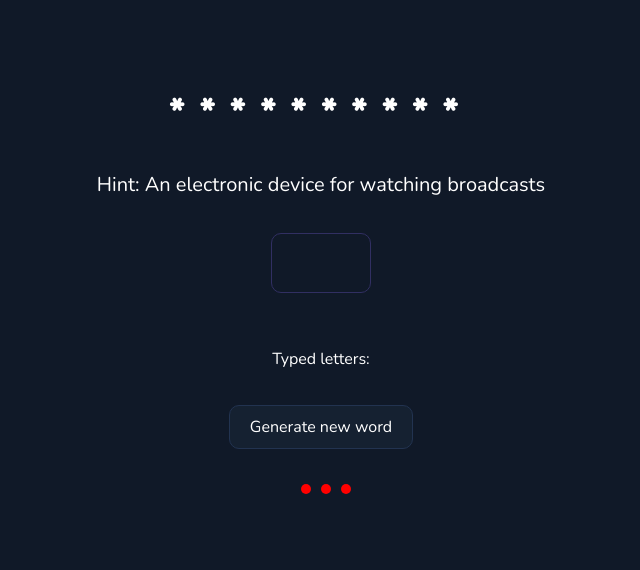
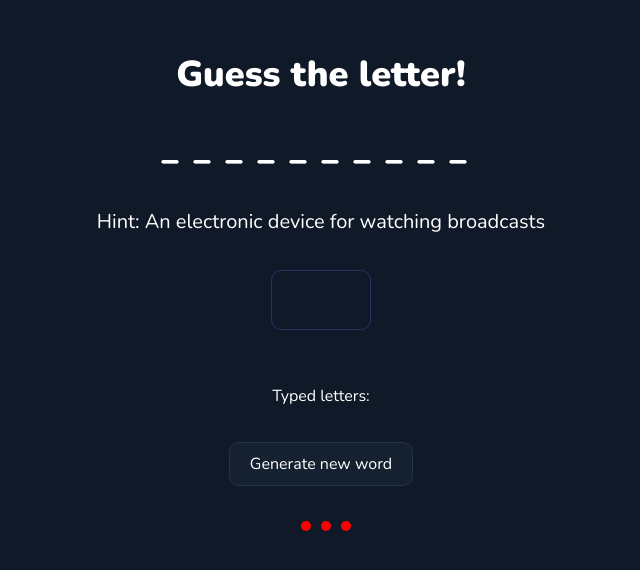
Before and after one commit to KadeoPL/Wisielec, a React (Vite) app: page / in a window 1280 px wide. Shown: the part 110-680 px from the top of the page, without its empty margins (319-959 px from the left). Built offline with nearby package versions, Linux system fonts and the light colour scheme.

Commit message:
change content in alert

```diff
--- a/src/App.jsx
+++ b/src/App.jsx
@@ -39,7 +39,7 @@ function App() {
   function maskWord(wordToMask){
     let anonymizeWord = '';
     for (let i = 0; i< wordToMask.length; i++) {
-      anonymizeWord += '*';
+      anonymizeWord += '_';
     }
     return anonymizeWord;
   }
@@ -48,19 +48,19 @@ function App() {
     if (randomWord.word.includes(letter)) {
       const newMaskedWord = randomWord.word
         .split('')
-        .map((char) => (letters.map(l => l.char).includes(char) || char === letter ? char : '*'))
+        .map((char) => (letters.map(l => l.char).includes(char) || char === letter ? char : '_'))
         .join('');
       setMaskedWord(newMaskedWord);
 
-      if (!newMaskedWord.includes('*')) {
-        alert('You win!');
+      if (!newMaskedWord.includes('_')) {
+        alert(`You win! The word is: ${randomWord.word}`);
         startNewGame();
     }}
   }
 
   useEffect(() => {
     if (lives === 0) {
-      alert('You lose! Try again!');
+      alert(`You lose! Try again! The word is: ${randomWord.word}`);
       startNewGame();
     }
   }, [lives]);
@@ -69,6 +69,7 @@ function App() {
     <div className="container">
       <div className='game'>
         <div>
+          <p className='title-text'>Guess the letter!</p>
           <p className='masked-text'>{maskedWord}</p>
           <p className='hint-text'>Hint: {randomWord.hint}</p>
         </div>
--- a/src/index.css
+++ b/src/index.css
@@ -132,3 +132,11 @@ button {
 .heart-section:last-child{
     margin-left: 0;
 }
+
+.title-text {
+    font-size: 3.6rem;
+    color: white;
+    font-weight: 900;
+    text-align: center;
+    margin-bottom: 2.5rem;
+}
```
